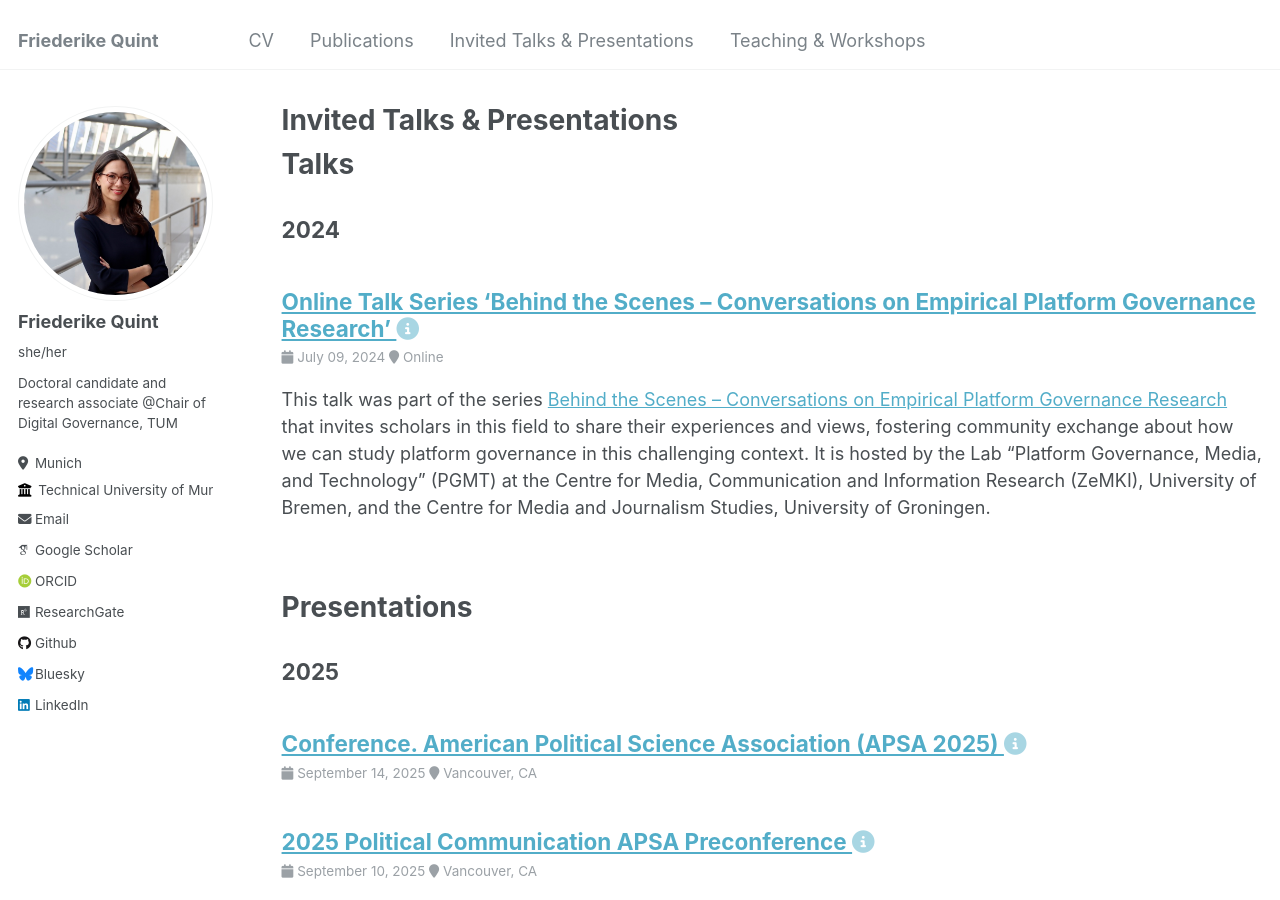
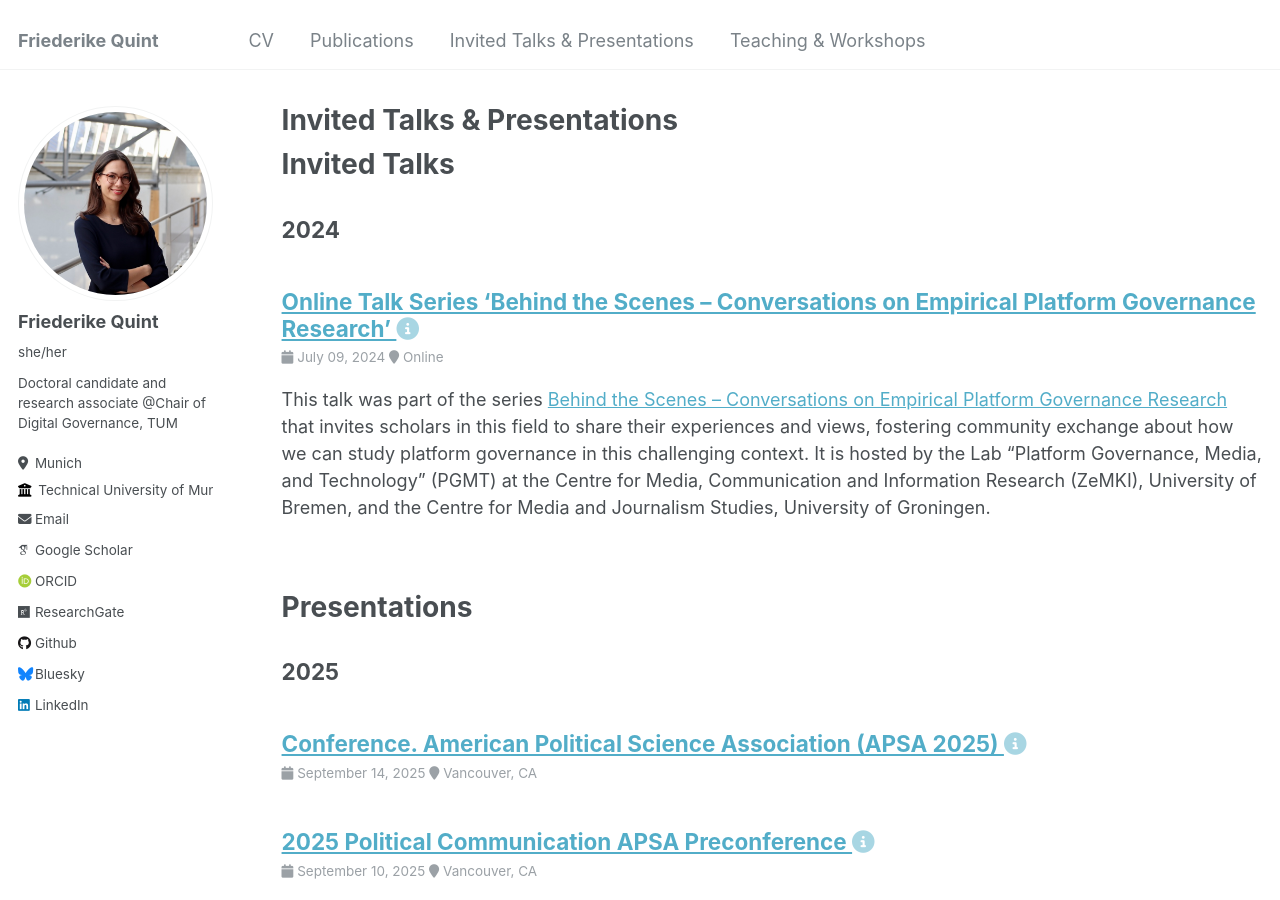
Before and after one commit to friederikequint/friederikequint.github.io, a Jekyll site: the page built from _pages/talks.html, in a window 1280 px wide and 900 px high. Built offline with Jekyll 4.4.1, drawn with Linux system fonts in a browser that asks for light colours; some web fonts are replaced.

Commit message:
Update talks.html

```diff
--- a/_pages/talks.html
+++ b/_pages/talks.html
@@ -9,7 +9,7 @@ author_profile: true
 <p style="text-decoration:underline;"><a href="/talkmap.html">See a map of all the places I've given a talk!</a></p>
 {% endif %}
 
-<h1>Talks</h1>
+<h1>Invited Talks</h1>
 {% assign talks_only = site.talks | where: "type", "Invited Talk" | sort: "date" %}
 {% assign talks_by_year = talks_only | group_by_exp: "post", "post.date | date: '%Y'" | sort: "name" | reverse %}
 {% for year in talks_by_year %}
```
